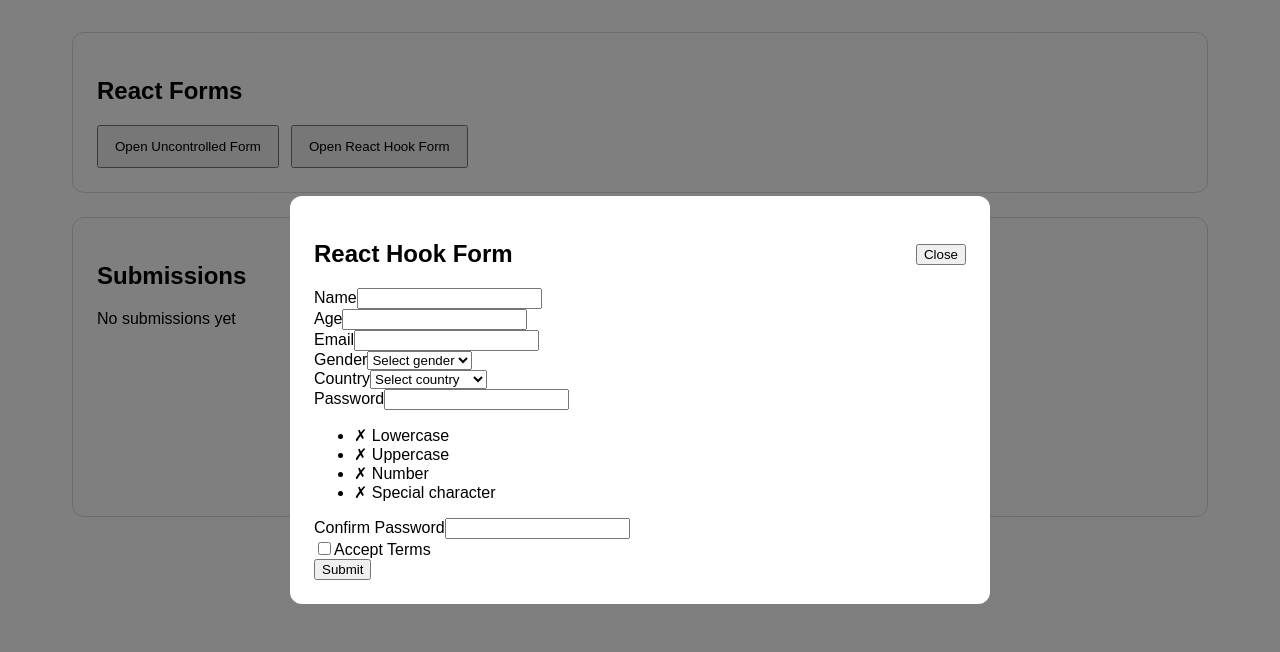
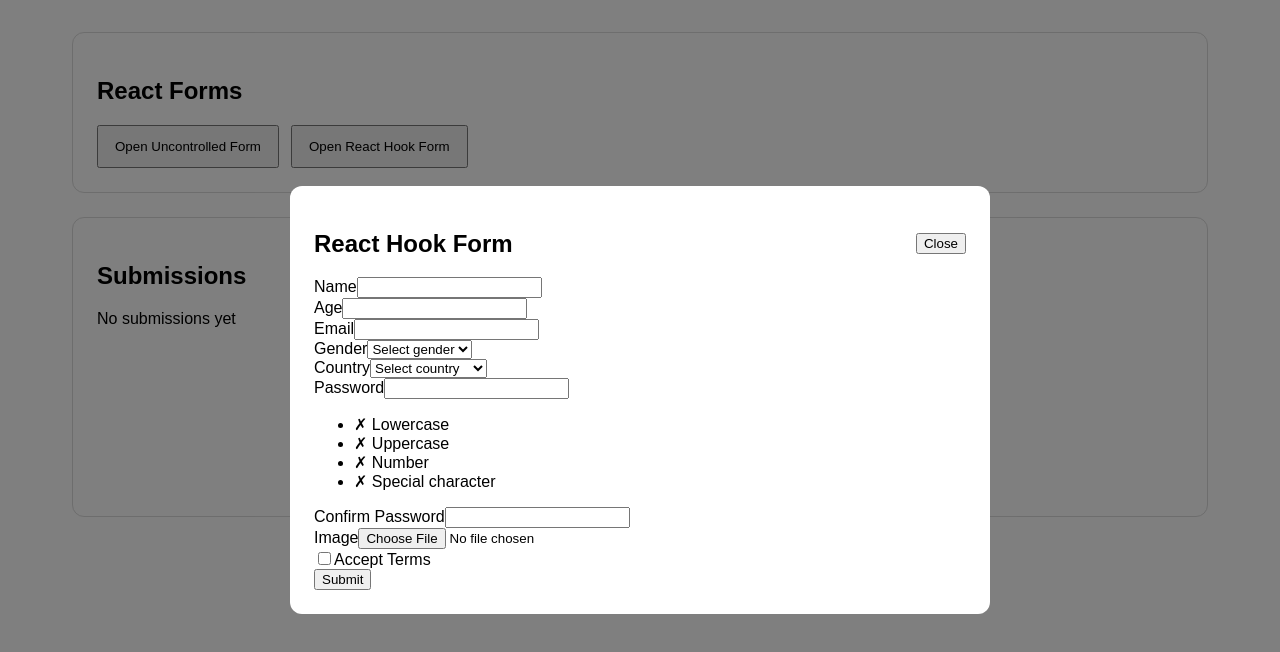
Before and after one commit to artkoro94/rs-react, a React (Vite) app: page / in a window 1280 px wide. Both pictures are taken after a click on the button "Open React Hook Form". Shown: the top 652 px of the page. Built offline with nearby package versions, Linux system fonts and the light colour scheme.

Commit message:
feat: add image upload to react hook form

```diff
--- a/src/components/forms/react-hook-form.tsx
+++ b/src/components/forms/react-hook-form.tsx
@@ -7,26 +7,48 @@ import { useFormStore } from '../../store/form-store';
 import type { FormData } from '../../types/form-data';
 import { createSubmissionMeta } from '../../utils/create-submission-meta';
 import { PasswordStrength } from './password-strength';
+import { useState } from 'react';
+import { fileToBase64 } from '../../utils/file-to-base64';
+import { validateImage } from '../../utils/image-validation';
+import { useWatch } from 'react-hook-form';
 
 type FormValues = z.input<typeof formSchema>;
 
 export const ReactHookForm = () => {
+  const [imagePreview, setImagePreview] =
+  useState('');
 const {
   register,
   handleSubmit,
-  watch,
+  control,
   formState: { errors },
-} = useForm<
-  z.input<typeof formSchema>,
-  unknown,
-  z.output<typeof formSchema>
->({
+} = useForm<FormValues>({
   resolver: zodResolver(formSchema),
 });
 
 const addSubmission = useFormStore(
   (state) => state.addSubmission
 );
+
+const handleImageChange = async (
+  event: React.ChangeEvent<HTMLInputElement>
+) => {
+  const file = event.target.files?.[0];
+
+  if (!file) {
+    return;
+  }
+
+  const isValid = validateImage(file);
+
+  if (!isValid) {
+    return;
+  }
+
+  const base64 = await fileToBase64(file);
+
+  setImagePreview(base64);
+};
 
 const onSubmit = (data: FormValues) => {
 
@@ -43,14 +65,18 @@ const submission: FormData = {
     country: data.country,
     password: data.password,
 
-    image: '',
+    image: imagePreview,
     termsAccepted: data.termsAccepted,
   };
 
   addSubmission(submission);
 };
 
-const password = watch('password', '');
+const password = useWatch({
+  control,
+  name: 'password',
+  defaultValue: '',
+});
 
   return (
 <form onSubmit={handleSubmit(onSubmit)}>
@@ -157,10 +183,10 @@ const password = watch('password', '');
     {...register('password')}
   />
 
+<PasswordStrength password={password} />
   {errors.password && (
   <p>{String(errors.password.message)}</p>
 )}
-<PasswordStrength password={password} />
 </div>
 
 <div>
@@ -178,6 +204,27 @@ const password = watch('password', '');
     <p>
       {String(errors.confirmPassword.message)}
     </p>
+  )}
+</div>
+
+<div>
+  <label htmlFor="image">
+    Image
+  </label>
+
+  <input
+    id="image"
+    type="file"
+    accept="image/*"
+    onChange={handleImageChange}
+  />
+
+  {imagePreview && (
+    <img
+      src={imagePreview}
+      alt="Preview"
+      width={150}
+    />
   )}
 </div>
 
```
Also changed, not shown: src/utils/create-submission.ts (added, +25 -0 lines).
